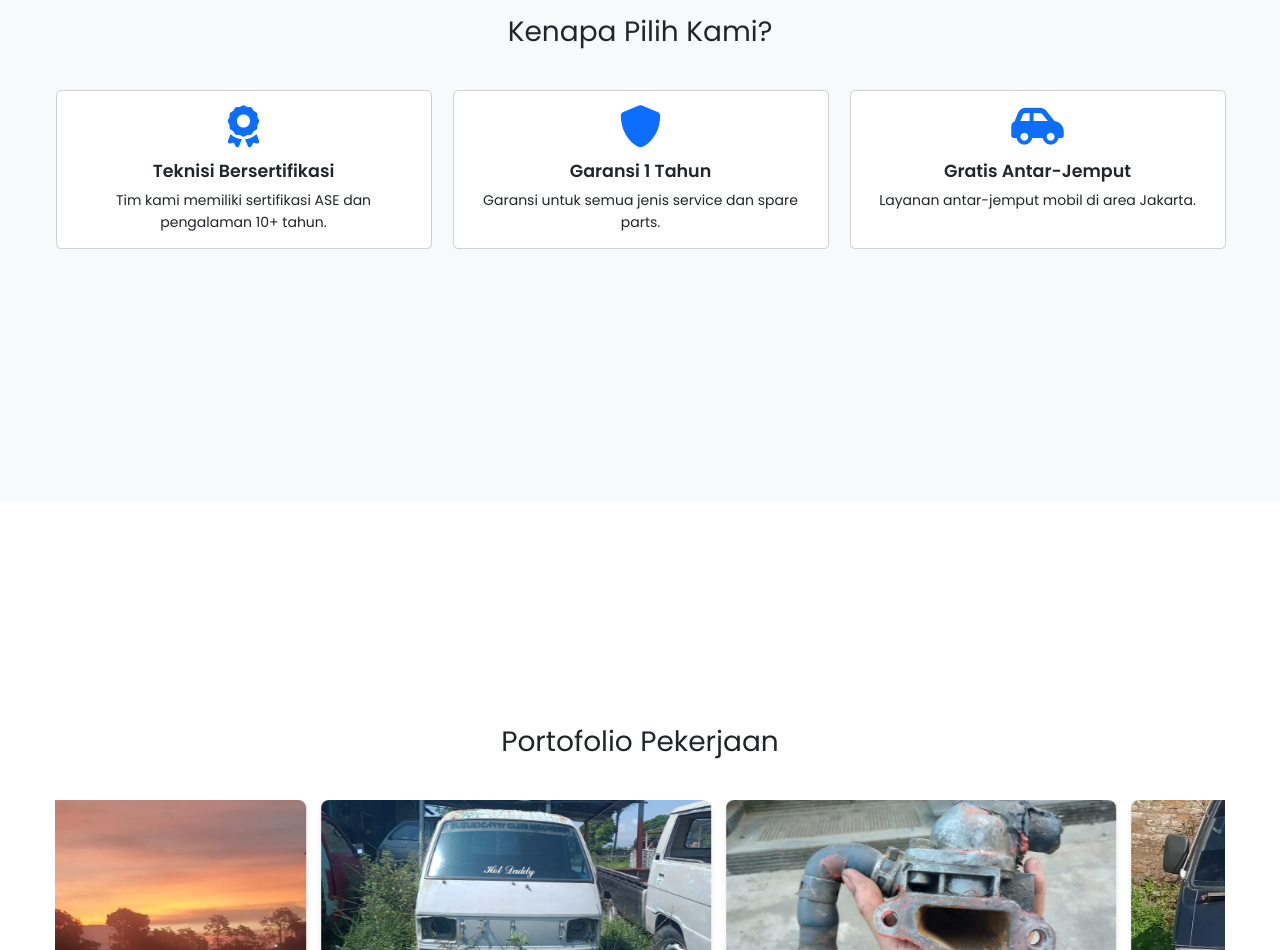
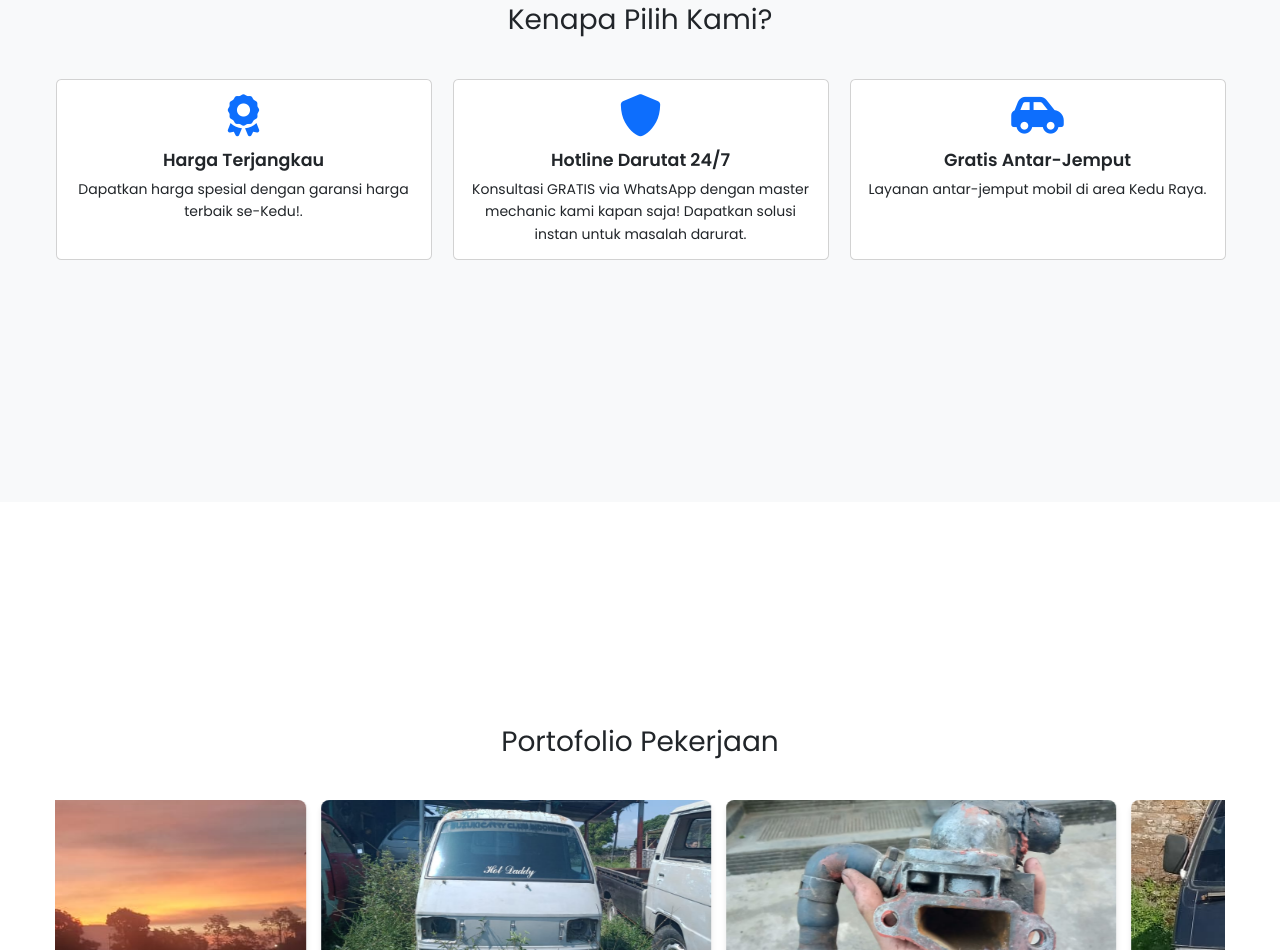
Before and after one commit to IgnasiusDarnell/IgnasiusDarnell.github.io, a plain HTML site: page index.html in a window 1280 px wide. Shown: the part 2459-3409 px from the top of the page. Drawn offline with nearby package versions, Linux system fonts and the light colour scheme.

Commit message:
update why choose us

```diff
--- a/index.html
+++ b/index.html
@@ -205,8 +205,8 @@
                     <div class="card h-100">
                         <div class="card-body text-center">
                             <i class="fas fa-award fa-3x text-primary mb-3"></i>
-                            <h5 class="card-title fw-bold">Teknisi Bersertifikasi</h5>
-                            <p class="card-text">Tim kami memiliki sertifikasi ASE dan pengalaman 10+ tahun.</p>
+                            <h5 class="card-title fw-bold">Harga Terjangkau</h5>
+                            <p class="card-text">Dapatkan harga spesial dengan garansi harga terbaik se-Kedu!.</p>
                         </div>
                     </div>
                 </div>
@@ -214,8 +214,9 @@
                     <div class="card h-100">
                         <div class="card-body text-center">
                             <i class="fas fa-shield-alt fa-3x text-primary mb-3"></i>
-                            <h5 class="card-title fw-bold">Garansi 1 Tahun</h5>
-                            <p class="card-text">Garansi untuk semua jenis service dan spare parts.</p>
+                            <h5 class="card-title fw-bold">Hotline Darutat 24/7</h5>
+                            <p class="card-text">Konsultasi GRATIS via WhatsApp dengan master mechanic kami kapan saja!
+                                Dapatkan solusi instan untuk masalah darurat.</p>
                         </div>
                     </div>
                 </div>
@@ -224,7 +225,7 @@
                         <div class="card-body text-center">
                             <i class="fas fa-car-side fa-3x text-primary mb-3"></i>
                             <h5 class="card-title fw-bold">Gratis Antar-Jemput</h5>
-                            <p class="card-text">Layanan antar-jemput mobil di area Jakarta.</p>
+                            <p class="card-text">Layanan antar-jemput mobil di area Kedu Raya.</p>
                         </div>
                     </div>
                 </div>
```
